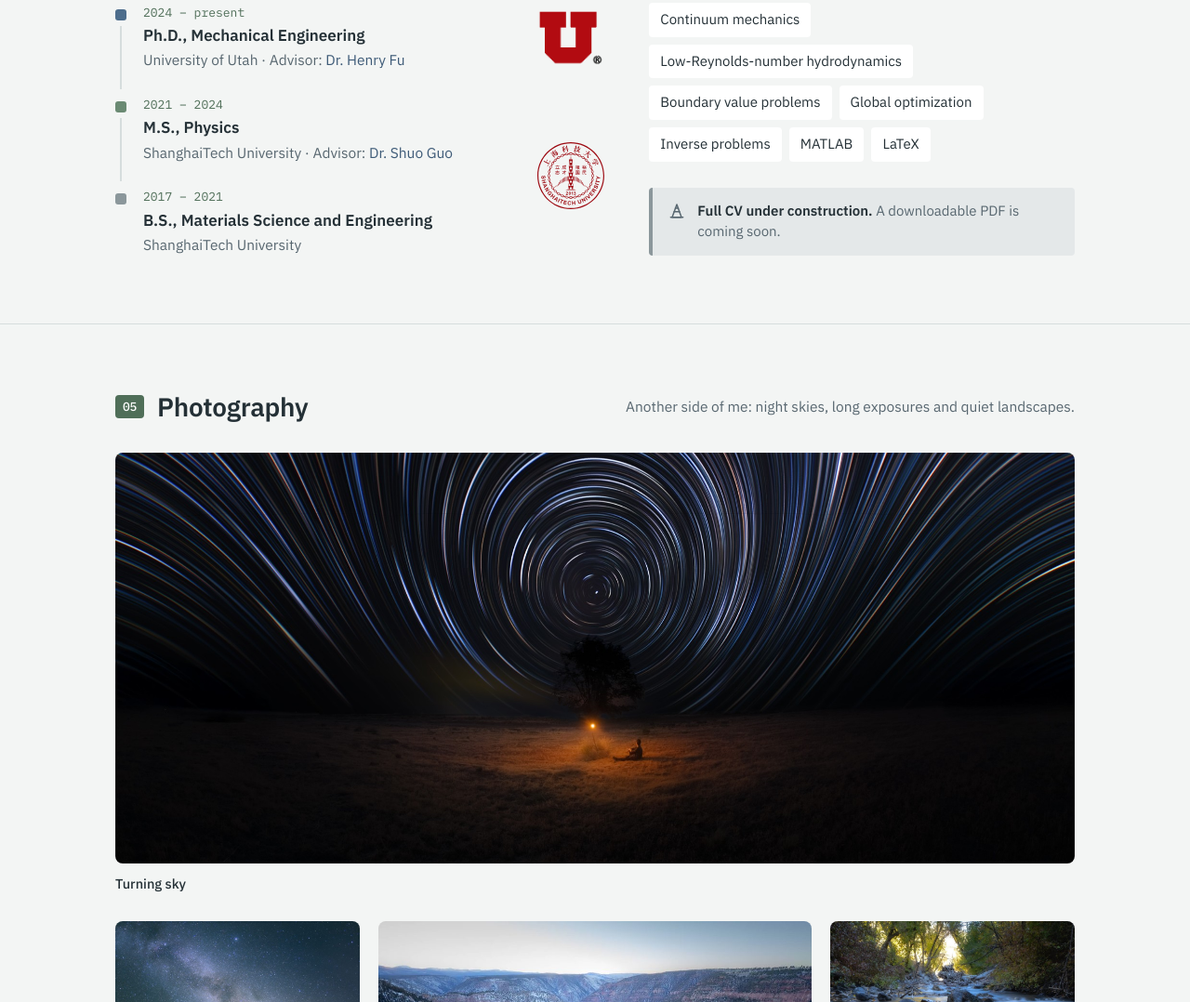
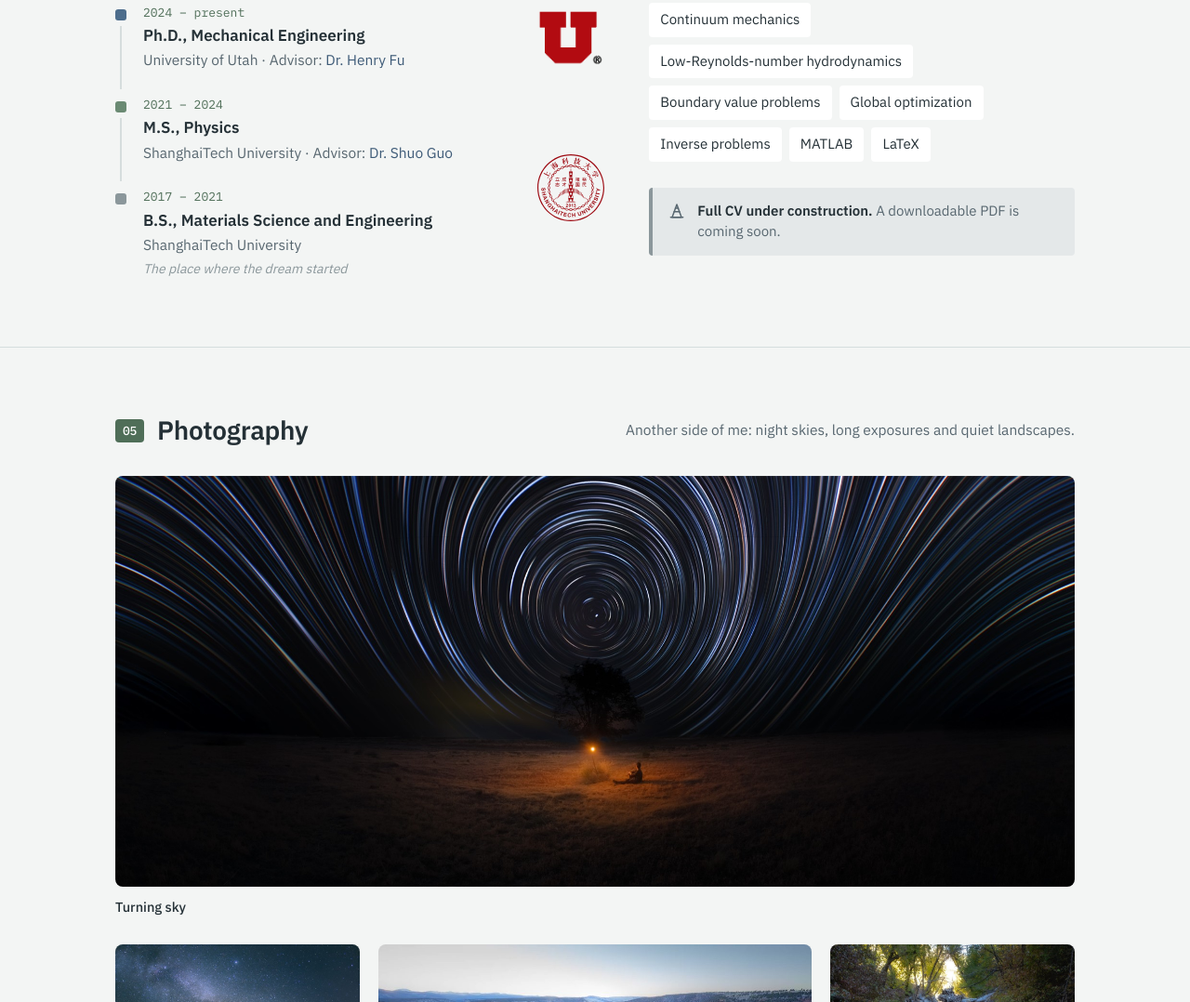
Before and after one commit to HaoxinHuang/HaoxinHuang.github.io, a plain HTML site: page index.html in a window 1280 px wide. Shown: the part 3292-4370 px from the top of the page at 93% size. Drawn offline with Linux system fonts and the light colour scheme.

Commit message:
Add a personal note under the B.S. entry
"The place where the dream started", shown as a small gray italic line.

Co-Authored-By: Claude Opus 5.5 <noreply@anthropic.com>

```diff
--- a/assets/css/style.css
+++ b/assets/css/style.css
@@ -361,6 +361,7 @@ h1 { font-size: clamp(2.4rem, 5vw, 3.4rem); line-height: 1.08; font-weight: 600;
 .tl-date  { font-family: var(--font-mono); font-size: 13px; color: var(--green-ink); }
 .tl-title { font-weight: 600; }
 .tl-place { color: var(--text-muted); font-size: 15.5px; }
+.tl-note  { color: var(--gray); font-size: 14px; font-style: italic; margin-top: 2px; }
 .skill-list { list-style: none; padding: 0; margin: 0 0 28px; display: flex; flex-wrap: wrap; gap: 8px; }
 .skill-list li { background: var(--surface); padding: 6px 12px; border-radius: var(--radius-sm); font-size: 15px; }
 .status-tag {
--- a/index.html
+++ b/index.html
@@ -301,7 +301,7 @@
           <div class="tl-school">
             <ol class="timeline">
               <li class="m2"><div class="tl-text"><span class="tl-date">2021 – 2024</span><span class="tl-title">M.S., Physics</span><span class="tl-place">ShanghaiTech University · Advisor: <a href="https://scholar.google.com/citations?user=YV1j0b4AAAAJ&amp;hl=en" rel="noopener">Dr. Shuo Guo</a></span></div></li>
-              <li class="m3"><div class="tl-text"><span class="tl-date">2017 – 2021</span><span class="tl-title">B.S., Materials Science and Engineering</span><span class="tl-place">ShanghaiTech University</span></div></li>
+              <li class="m3"><div class="tl-text"><span class="tl-date">2017 – 2021</span><span class="tl-title">B.S., Materials Science and Engineering</span><span class="tl-place">ShanghaiTech University</span><span class="tl-note">The place where the dream started</span></div></li>
             </ol>
             <span class="tl-logo"><img class="seal" src="assets/img/logos/shanghaitech-emblem.svg" alt="ShanghaiTech University emblem" width="283" height="283" loading="lazy"></span>
           </div>
```
